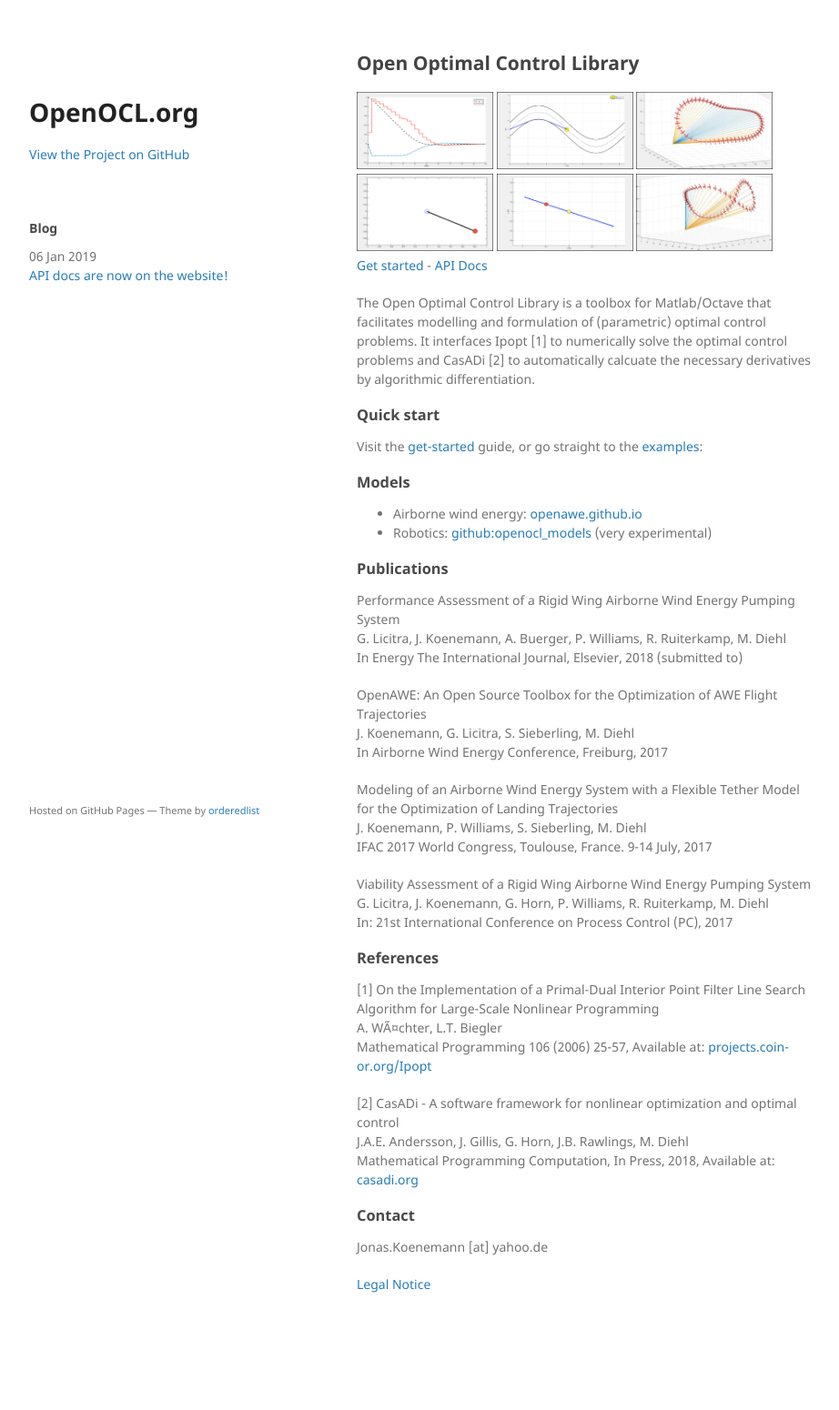
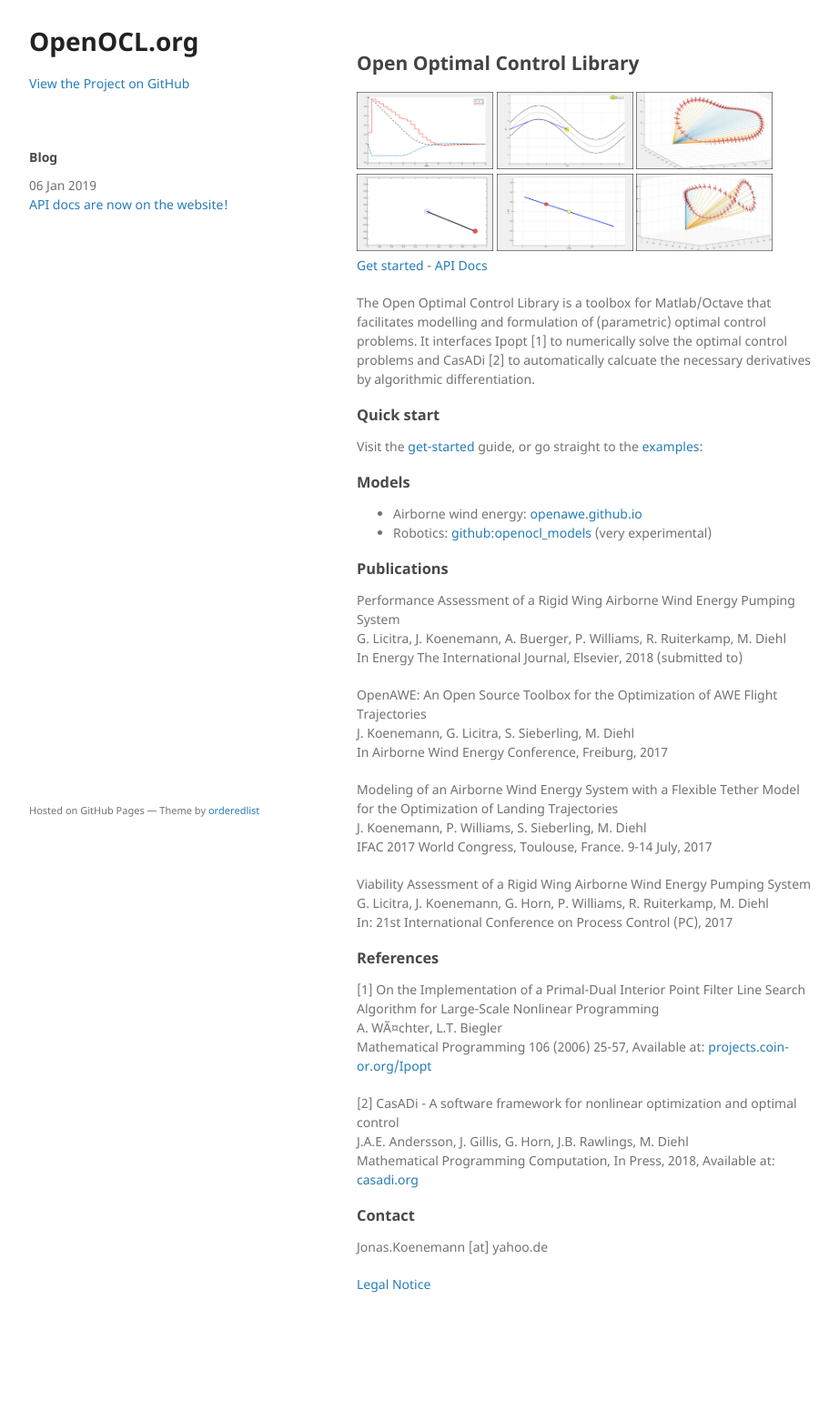
Before and after one commit to OpenOCL/openocl.github.io, a Jekyll site: the page built from index.md, in a window 1280 px wide. Shown: the whole page at 91% size, without its empty margins (178-1100 px from the left). Built offline with Jekyll 4.4.1, drawn with Linux system fonts in a browser that asks for light colours; our own code applies the rules of GitHub Pages for plain Markdown files.

Commit message:
Update jekyll-theme-minimal.scss

```diff
--- a/_sass/jekyll-theme-minimal.scss
+++ b/_sass/jekyll-theme-minimal.scss
@@ -117,10 +117,10 @@
 
 header {
   width:320px;
-  height:100%;
+  position: fixed;
   float:left;
   top:0px;
-  padding-top: 50px;
+  padding-top: 30px;
   background: #fff;
   -webkit-font-smoothing:subpixel-antialiased;
 }
@@ -131,7 +131,7 @@
 
 .left-pane {
   float:left;
-  margin-top: 200px;
+  margin-top: 150px;
 }
 
 strong {
```
